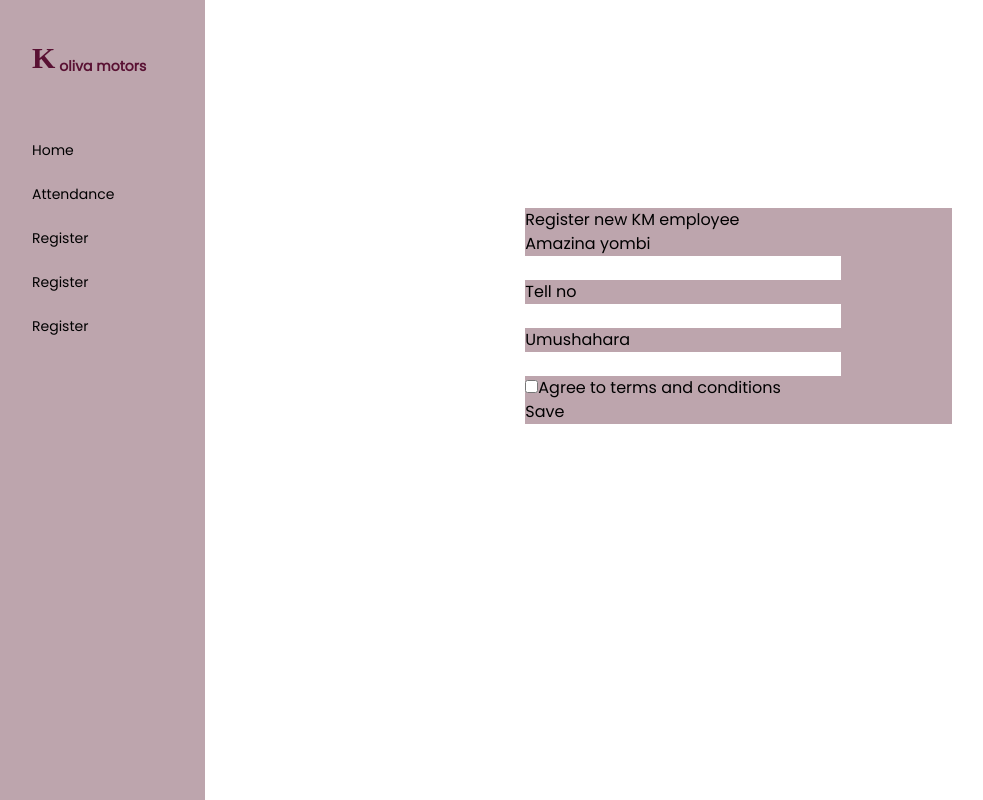
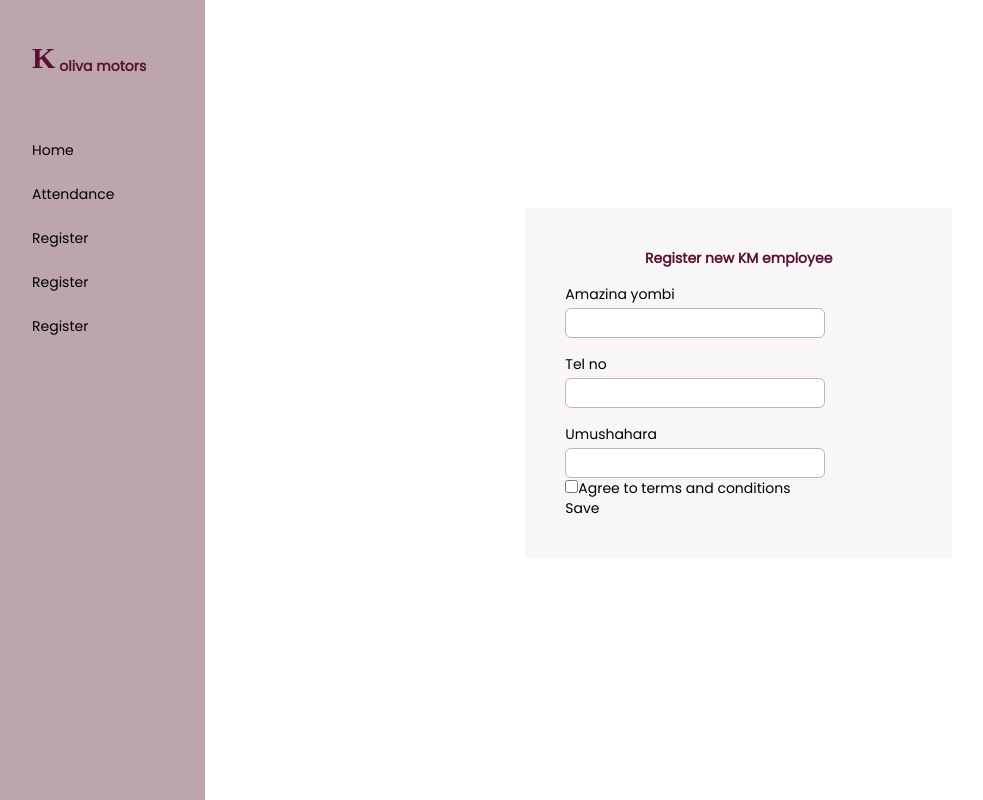
Before and after one commit to dianKoliva/kmFront, a React (Vite) app in the folder km/: page / in a window 1280 px wide. Shown: the whole page, without its empty margins (8-991 px from the left). Built offline with nearby package versions, Linux system fonts and the light colour scheme; a web font is replaced by a local one.

Commit message:
new changes

```diff
--- a/km/src/components/employees/RegisterEmp.jsx
+++ b/km/src/components/employees/RegisterEmp.jsx
@@ -5,22 +5,23 @@ const RegisterEmp = () => {
     return (
            <Dashboard>
 
-<div className=' bg-side cnt2  w-2/5 mt-52  '>
-    <h1>Register new KM employee</h1>
+<div className=' text-sm bg-box py-10 px-10 cnt2  w-2/5 mt-52  '>
+    <h1 className='text-center mb-4 text-def font-bold'>Register new KM employee</h1>
   <form action="
   ">
  <div>
     <p>Amazina yombi</p>
-    <input type="text" />
+    <input className=' px-2 py-1   mt-1 focus:outline-none border rounded-md w-9/12 ' type="text" />
     </div>
- <div>
-    <p>Tell no</p>
-    <input type="text" />
+ <div className='mt-4'>
+    <p>Tel no</p>
+    <input className=' px-2 py-1   mt-1 focus:outline-none border rounded-md w-9/12 ' type="text" />
     </div>
- <div>
+ <div className='mt-4'>
     <p>Umushahara</p>
-    <input type="text" />
+    <input className=' px-2 py-1   mt-1 focus:outline-none border rounded-md w-9/12 ' type="text" />
     </div>
+
 
     <div>
         <input type="checkbox" name="" id="" />
--- a/km/src/styles/index.css
+++ b/km/src/styles/index.css
@@ -22,3 +22,7 @@
 .line{
     border-bottom: rgb(0, 0, 0) 1.5px solid;
 }
+
+.border{
+    border: solid #C5B0B7 1.5px;
+}
--- a/km/tailwind.config.js
+++ b/km/tailwind.config.js
@@ -19,6 +19,7 @@ module.exports = {
       'silver': '#ecebff',
       'bubble-gum': '#ff77e9',
       'bermuda': '#78dcca',
+      'box':"#F8F6F7"
     },
     extend: {},
   },
```
